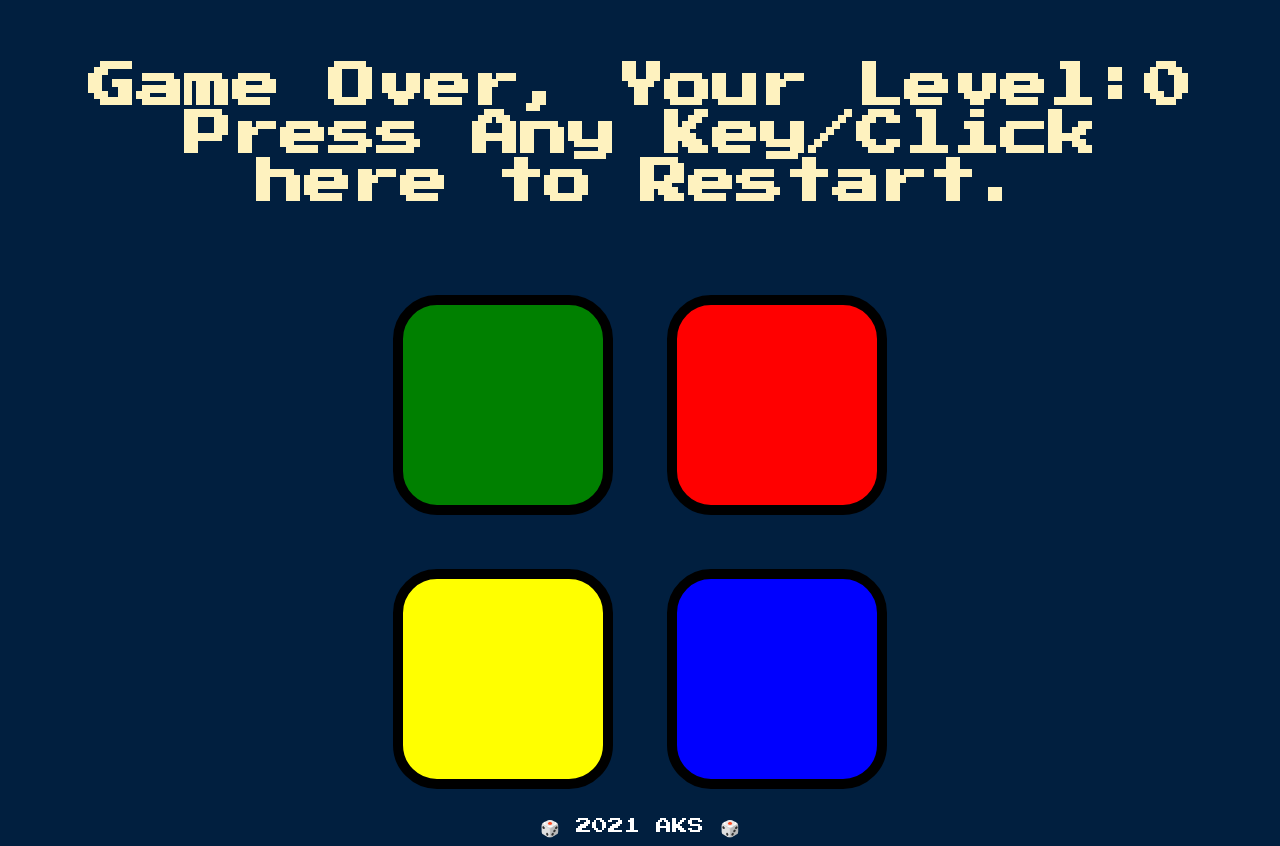
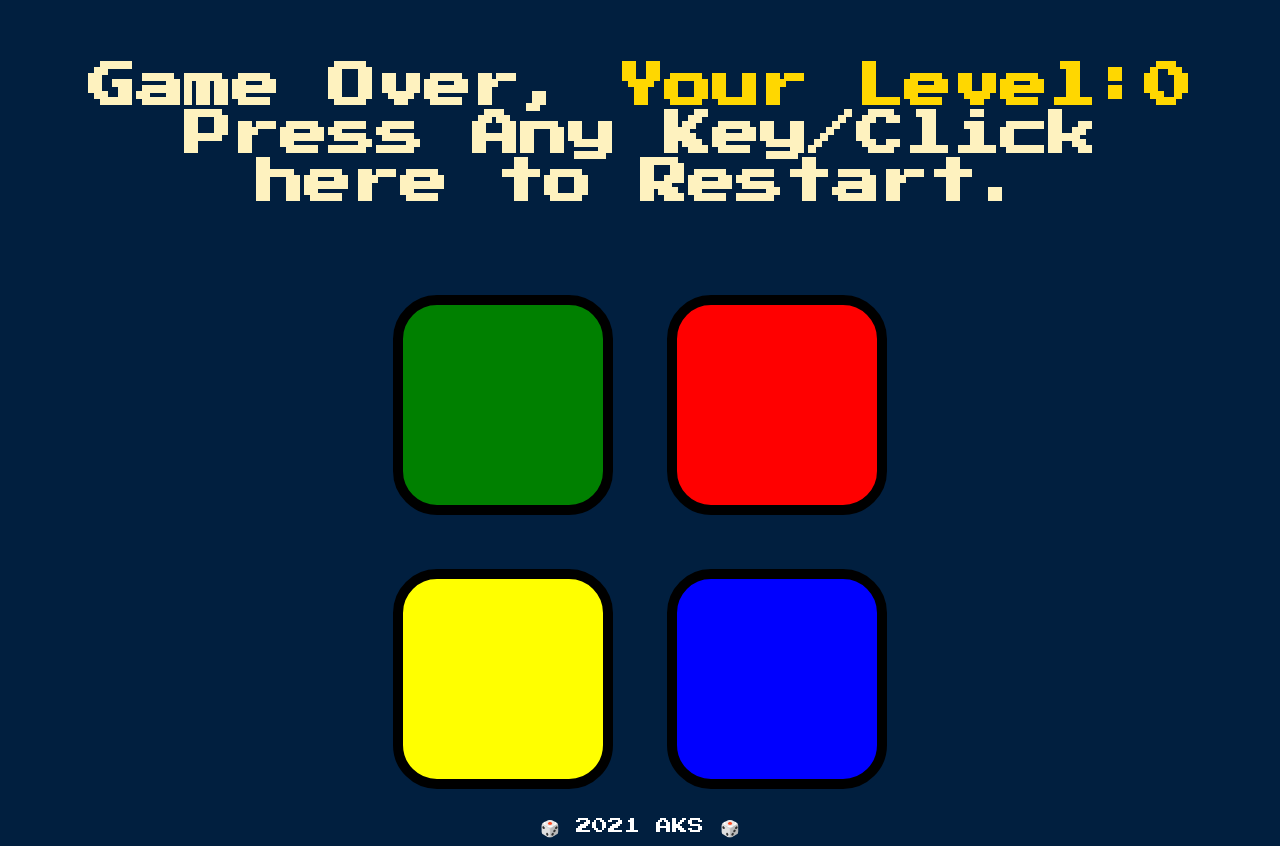
Before and after one commit to ankitkrsingha/SimonGame, a plain HTML site: page index.html in a window 1280 px wide. Both pictures are taken after a click on the element 503 px from the left and 357 px from the top of the page. Drawn offline with nearby package versions, Linux system fonts and the light colour scheme.

Commit message:
Update game.css

```diff
--- a/game.css
+++ b/game.css
@@ -13,6 +13,10 @@ footer {
   font-size: 3rem;
   margin: 5%;
   color: #FEF2BF;
+}
+
+kn {
+  color: gold;
 }
 
 .container {
```
